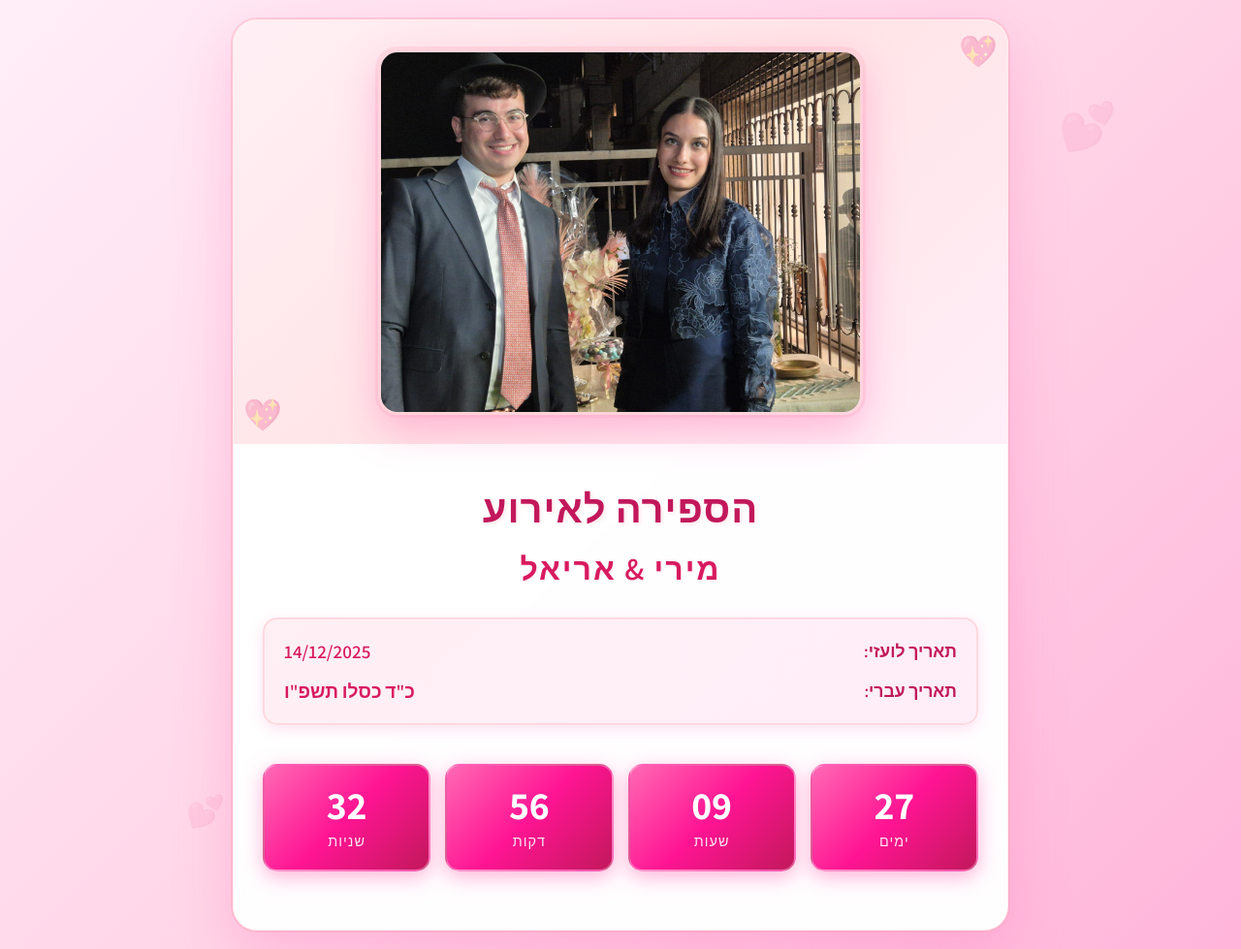
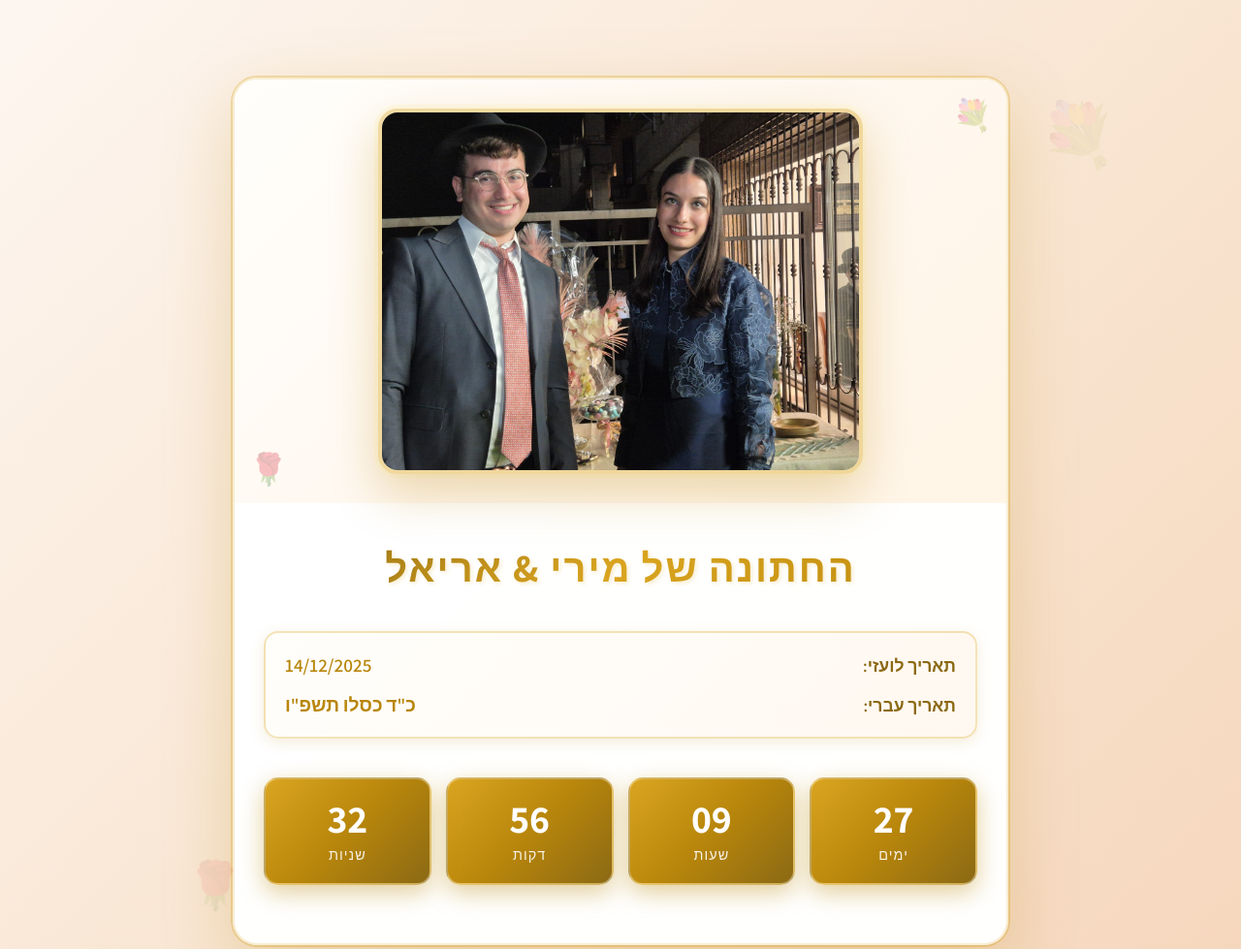
Before and after one commit to Rachel-wertheimer/miri-Ariel, a plain HTML site: page index.html in a window 1280 px wide. Shown: the top 979 px of the page at 97% size. Drawn offline with Linux system fonts and the light colour scheme.

Commit message:
Update: Fix countdown calculation to local time, update design to wedding theme, fix scrolling, and improve image display

```diff
--- a/index.html
+++ b/index.html
@@ -17,8 +17,7 @@
             </div>
 
             <div class="content">
-                <h1 class="main-title">הספירה לאירוע</h1>
-                <p class="event-text">מירי & אריאל</p>
+                <h1 class="main-title">החתונה של מירי & אריאל</h1>
 
                 <div class="dates">
                     <div class="date-item">
--- a/script.js
+++ b/script.js
@@ -1,5 +1,12 @@
-// Set the event date: December 14, 2025 at 00:00:00
-const eventDate = new Date('2025-12-14T00:00:00');
+// Set the event date: December 14, 2025 at 00:00:00 (local time)
+// Using local timezone to ensure correct countdown calculation
+const eventYear = 2025;
+const eventMonth = 11; // December (0-indexed: 0=Jan, 11=Dec)
+const eventDay = 14;
+const eventHour = 0;
+const eventMinute = 0;
+const eventSecond = 0;
+const eventDate = new Date(eventYear, eventMonth, eventDay, eventHour, eventMinute, eventSecond);
 
 // Get DOM elements
 const daysElement = document.getElementById('days');
@@ -43,8 +50,26 @@ function updateCountdown() {
     secondsElement.textContent = formatTime(seconds);
 }
 
+// Debug: Log event date for verification
+console.log('Event date:', eventDate);
+console.log('Current date:', new Date());
+console.log('Time difference (ms):', eventDate - new Date());
+
 // Update countdown immediately
 updateCountdown();
 
 // Update countdown every second
 setInterval(updateCountdown, 1000);
+
+// Image loading check
+window.addEventListener('load', function() {
+    const img = document.querySelector('.couple-image');
+    if (img) {
+        if (img.complete && img.naturalHeight !== 0) {
+            console.log('Image loaded successfully');
+        } else {
+            console.error('Image failed to load');
+            img.style.display = 'none';
+        }
+    }
+});
--- a/styles.css
+++ b/styles.css
@@ -6,36 +6,37 @@
 
 body {
     font-family: 'Assistant', 'Heebo', Arial, sans-serif;
-    background: linear-gradient(135deg, #ffeef8 0%, #ffd6e8 50%, #ffb3d9 100%);
+    background: linear-gradient(135deg, #fdf6f0 0%, #f9e6d3 50%, #f5d5ba 100%);
     min-height: 100vh;
     display: flex;
     flex-direction: column;
-    justify-content: center;
+    justify-content: flex-start;
     align-items: center;
-    padding: 20px;
+    padding: 40px 20px;
     color: #333;
     position: relative;
-    overflow: hidden;
+    overflow-x: hidden;
+    overflow-y: auto;
 }
 
 body::before {
-    content: '💕';
+    content: '💐';
     position: absolute;
-    font-size: 3rem;
-    opacity: 0.1;
+    font-size: 4rem;
+    opacity: 0.08;
     top: 10%;
     right: 10%;
-    animation: float 6s ease-in-out infinite;
+    animation: float 8s ease-in-out infinite;
 }
 
 body::after {
-    content: '💕';
+    content: '🌹';
     position: absolute;
-    font-size: 2rem;
-    opacity: 0.1;
+    font-size: 3rem;
+    opacity: 0.08;
     bottom: 15%;
     left: 15%;
-    animation: float 8s ease-in-out infinite reverse;
+    animation: float 10s ease-in-out infinite reverse;
 }
 
 @keyframes float {
@@ -50,17 +51,18 @@ body::after {
 .container {
     width: 100%;
     max-width: 800px;
-    margin: 0 auto;
+    margin: 40px auto;
+    flex-shrink: 0;
 }
 
 .countdown-card {
     background: rgba(255, 255, 255, 0.98);
     border-radius: 25px;
-    box-shadow: 0 20px 60px rgba(255, 105, 180, 0.3), 0 0 0 2px rgba(255, 182, 193, 0.5);
+    box-shadow: 0 25px 70px rgba(184, 134, 11, 0.25), 0 0 0 2px rgba(218, 165, 32, 0.3);
     overflow: hidden;
     backdrop-filter: blur(10px);
     animation: fadeIn 0.8s ease-in;
-    border: 1px solid rgba(255, 192, 203, 0.3);
+    border: 2px solid rgba(218, 165, 32, 0.2);
 }
 
 @keyframes fadeIn {
@@ -80,36 +82,38 @@ body::after {
     display: flex;
     justify-content: center;
     align-items: center;
-    background: linear-gradient(135deg, #fff0f5 0%, #ffe4e6 50%, #ffeef8 100%);
+    background: linear-gradient(135deg, #fffefb 0%, #fff8f0 50%, #fff5e6 100%);
     position: relative;
 }
 
 .image-container::before {
-    content: '💖';
+    content: '💐';
     position: absolute;
-    top: 10px;
-    right: 10px;
+    top: 15px;
+    right: 15px;
     font-size: 2rem;
-    opacity: 0.3;
+    opacity: 0.25;
 }
 
 .image-container::after {
-    content: '💖';
+    content: '🌹';
     position: absolute;
-    bottom: 10px;
-    left: 10px;
+    bottom: 15px;
+    left: 15px;
     font-size: 2rem;
-    opacity: 0.3;
+    opacity: 0.25;
 }
 
 .couple-image {
     width: 100%;
     max-width: 500px;
     height: auto;
+    min-height: 200px;
     border-radius: 20px;
-    box-shadow: 0 15px 40px rgba(255, 105, 180, 0.4), 0 0 0 3px rgba(255, 182, 193, 0.3);
+    box-shadow: 0 20px 50px rgba(184, 134, 11, 0.3), 0 0 0 4px rgba(255, 248, 220, 0.6);
     object-fit: cover;
-    border: 3px solid rgba(255, 192, 203, 0.5);
+    border: 4px solid rgba(218, 165, 32, 0.4);
+    display: block;
 }
 
 .content {
@@ -120,19 +124,14 @@ body::after {
 .main-title {
     font-size: 2.5rem;
     font-weight: 700;
-    color: #c2185b;
-    margin-bottom: 15px;
-    letter-spacing: 1px;
-    text-shadow: 2px 2px 4px rgba(255, 182, 193, 0.3);
-}
-
-.event-text {
-    font-size: 2rem;
-    font-weight: 600;
-    color: #d81b60;
-    margin-bottom: 30px;
+    color: #8b6914;
+    margin-bottom: 40px;
     letter-spacing: 2px;
-    text-shadow: 1px 1px 2px rgba(255, 182, 193, 0.3);
+    text-shadow: 2px 2px 4px rgba(218, 165, 32, 0.2);
+    background: linear-gradient(135deg, #8b6914 0%, #daa520 50%, #b8860b 100%);
+    -webkit-background-clip: text;
+    -webkit-text-fill-color: transparent;
+    background-clip: text;
 }
 
 .dates {
@@ -141,10 +140,10 @@ body::after {
     gap: 15px;
     margin-bottom: 40px;
     padding: 20px;
-    background: linear-gradient(135deg, #fff0f5 0%, #ffeef8 100%);
+    background: linear-gradient(135deg, #fffefb 0%, #fff8f0 100%);
     border-radius: 15px;
-    border: 2px solid rgba(255, 182, 193, 0.4);
-    box-shadow: 0 4px 15px rgba(255, 105, 180, 0.2);
+    border: 2px solid rgba(218, 165, 32, 0.3);
+    box-shadow: 0 4px 15px rgba(184, 134, 11, 0.15);
 }
 
 .date-item {
@@ -156,12 +155,12 @@ body::after {
 
 .date-label {
     font-weight: 600;
-    color: #c2185b;
+    color: #8b6914;
 }
 
 .date-value {
     font-weight: 600;
-    color: #d81b60;
+    color: #b8860b;
     font-size: 1.2rem;
 }
 
@@ -181,16 +180,16 @@ body::after {
     flex-direction: column;
     align-items: center;
     padding: 20px;
-    background: linear-gradient(135deg, #ff69b4 0%, #ff1493 50%, #c2185b 100%);
+    background: linear-gradient(135deg, #daa520 0%, #b8860b 50%, #8b6914 100%);
     border-radius: 15px;
-    box-shadow: 0 6px 20px rgba(255, 105, 180, 0.5);
+    box-shadow: 0 8px 25px rgba(184, 134, 11, 0.4);
     transition: transform 0.3s ease, box-shadow 0.3s ease;
-    border: 2px solid rgba(255, 255, 255, 0.3);
+    border: 2px solid rgba(255, 248, 220, 0.4);
 }
 
 .time-unit:hover {
     transform: translateY(-5px) scale(1.05);
-    box-shadow: 0 8px 25px rgba(255, 105, 180, 0.7);
+    box-shadow: 0 10px 30px rgba(184, 134, 11, 0.6);
 }
 
 .time-value {
@@ -213,17 +212,21 @@ body::after {
 .event-message {
     font-size: 2rem;
     font-weight: 700;
-    color: #c2185b;
+    color: #8b6914;
     padding: 20px;
-    background: linear-gradient(135deg, #fff0f5 0%, #ffeef8 100%);
+    background: linear-gradient(135deg, #fffefb 0%, #fff8f0 100%);
     border-radius: 15px;
-    border: 3px solid #ff69b4;
+    border: 3px solid #daa520;
     animation: pulse 2s infinite;
-    box-shadow: 0 6px 20px rgba(255, 105, 180, 0.4);
+    box-shadow: 0 6px 20px rgba(184, 134, 11, 0.3);
 }
 
 .event-message.hidden {
     display: none;
+}
+
+.hidden {
+    display: none !important;
 }
 
 @keyframes pulse {
@@ -236,11 +239,14 @@ body::after {
 }
 
 .footer {
-    margin-top: 30px;
+    margin-top: 40px;
+    margin-bottom: 20px;
     text-align: center;
-    color: rgba(194, 24, 91, 0.8);
+    color: rgba(139, 105, 20, 0.8);
     font-size: 0.9rem;
     font-weight: 500;
+    flex-shrink: 0;
+    width: 100%;
 }
 
 /* Responsive Design */
@@ -249,9 +255,6 @@ body::after {
         font-size: 2rem;
     }
 
-    .event-text {
-        font-size: 1.2rem;
-    }
 
     .countdown {
         grid-template-columns: repeat(2, 1fr);
@@ -298,9 +301,6 @@ body::after {
         font-size: 1.5rem;
     }
 
-    .event-text {
-        font-size: 1rem;
-    }
 
     .countdown {
         grid-template-columns: repeat(2, 1fr);
```
